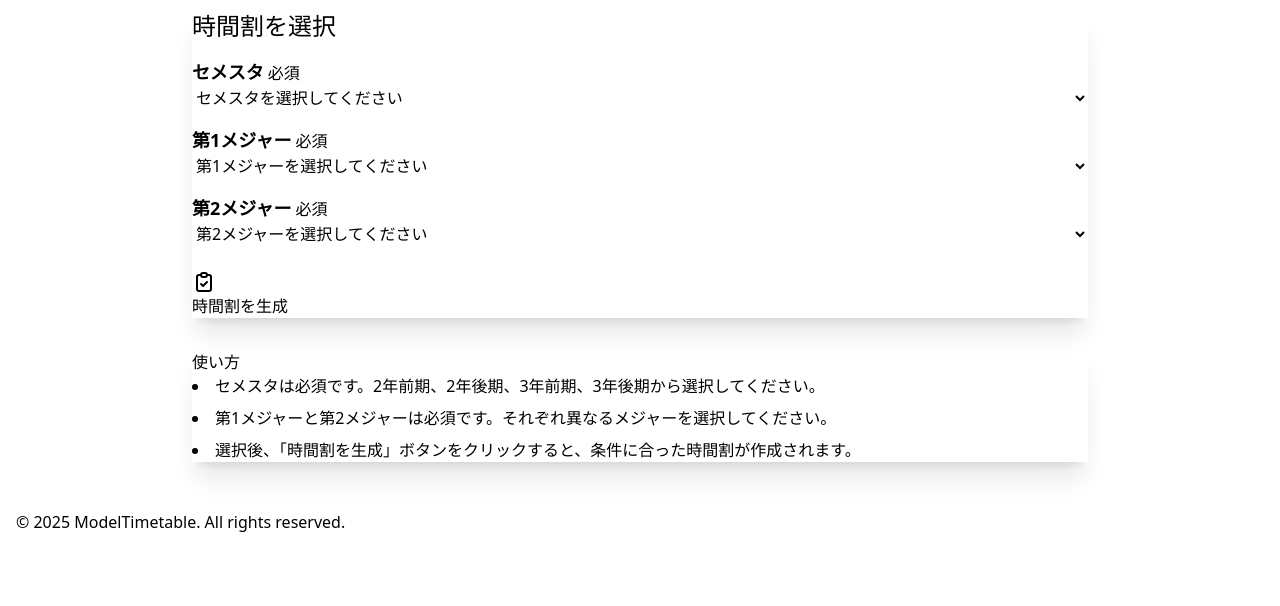
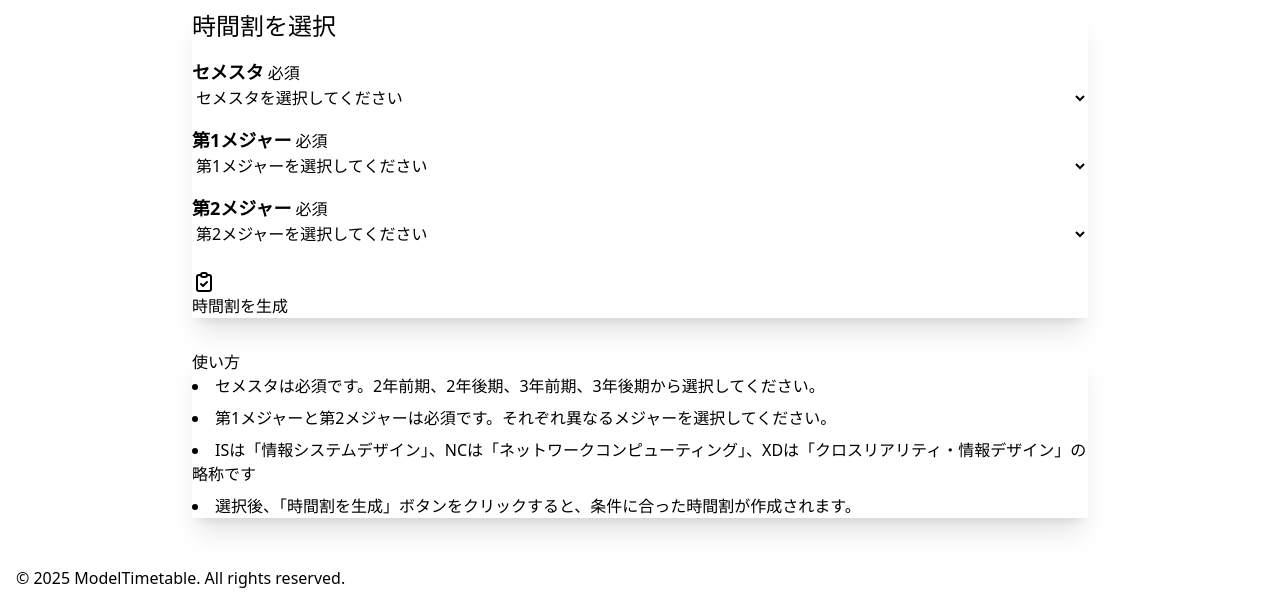
Before and after one commit to tsmh3939/ModelTimeTable, a Flask app: page /?lang=ja&theme=light in a window 1280 px wide. Shown: the part 706-1312 px from the top of the page. Before the commit the page ends 1238 px from the top, so only its background shows below. Run offline with Flask 3, Linux system fonts and the light colour scheme; some libraries are stand-ins or nearby versions.

Commit message:
使い方の説明を改善

```diff
--- a/src/templates/index.html
+++ b/src/templates/index.html
@@ -31,6 +31,7 @@
                 <ul class="list-disc list-inside space-y-2 text-base-content">
                     <li>{{ t('index', 'help_semester') }}</li>
                     <li>{{ t('index', 'help_majors') }}</li>
+                    <li>{{ t('index', 'help_majours_name') }}</li>
                     <li>{{ t('index', 'help_generate') }}</li>
                 </ul>
             </div>
--- a/src/translations/ui_text.py
+++ b/src/translations/ui_text.py
@@ -54,6 +54,7 @@ INDEX = {
     "how_to_use": {"ja": "使い方", "en": "How to Use"},
     "help_semester": {"ja": "セメスタは必須です。2年前期、2年後期、3年前期、3年後期から選択してください。", "en": "Semester is required. Select from 2nd year first semester, 2nd year second semester, 3rd year first semester, or 3rd year second semester."},
     "help_majors": {"ja": "第1メジャーと第2メジャーは必須です。それぞれ異なるメジャーを選択してください。", "en": "First and second majors are required. Select different majors for each."},
+    "help_majours_name": {"ja": "ISは「情報システムデザイン」、NCは「ネットワークコンピューティング」、XDは「クロスリアリティ・情報デザイン」の略称です", "en": "IS stands for \"Information Systems Design,\" NC for \"Network Computing,\" and XD for \"Cross Reality and Information Design.\""},
     "help_generate": {"ja": "選択後、「時間割を生成」ボタンをクリックすると、条件に合った時間割が作成されます。", "en": "After selecting, click the 'Generate Timetable' button to create a timetable that matches your criteria."},
 }
 
```
